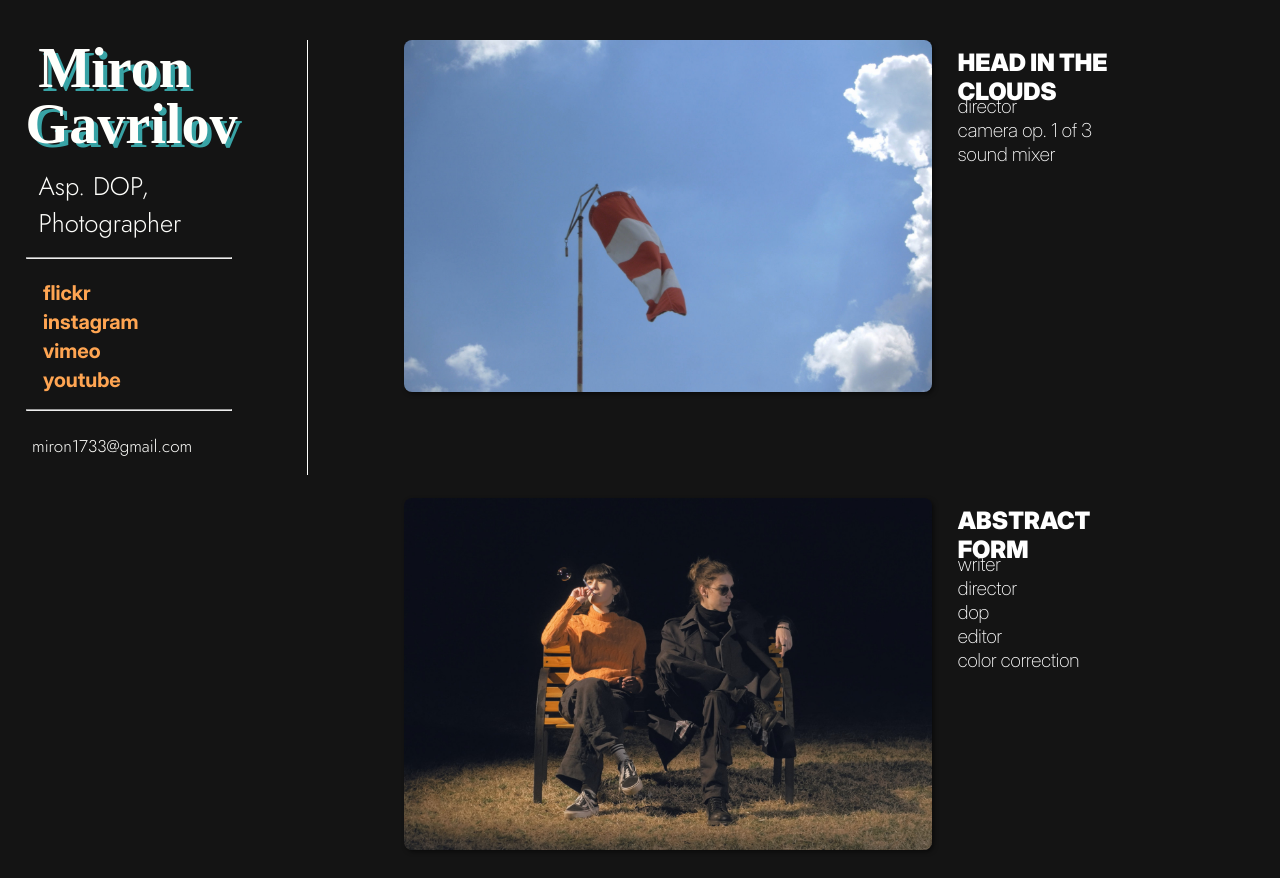
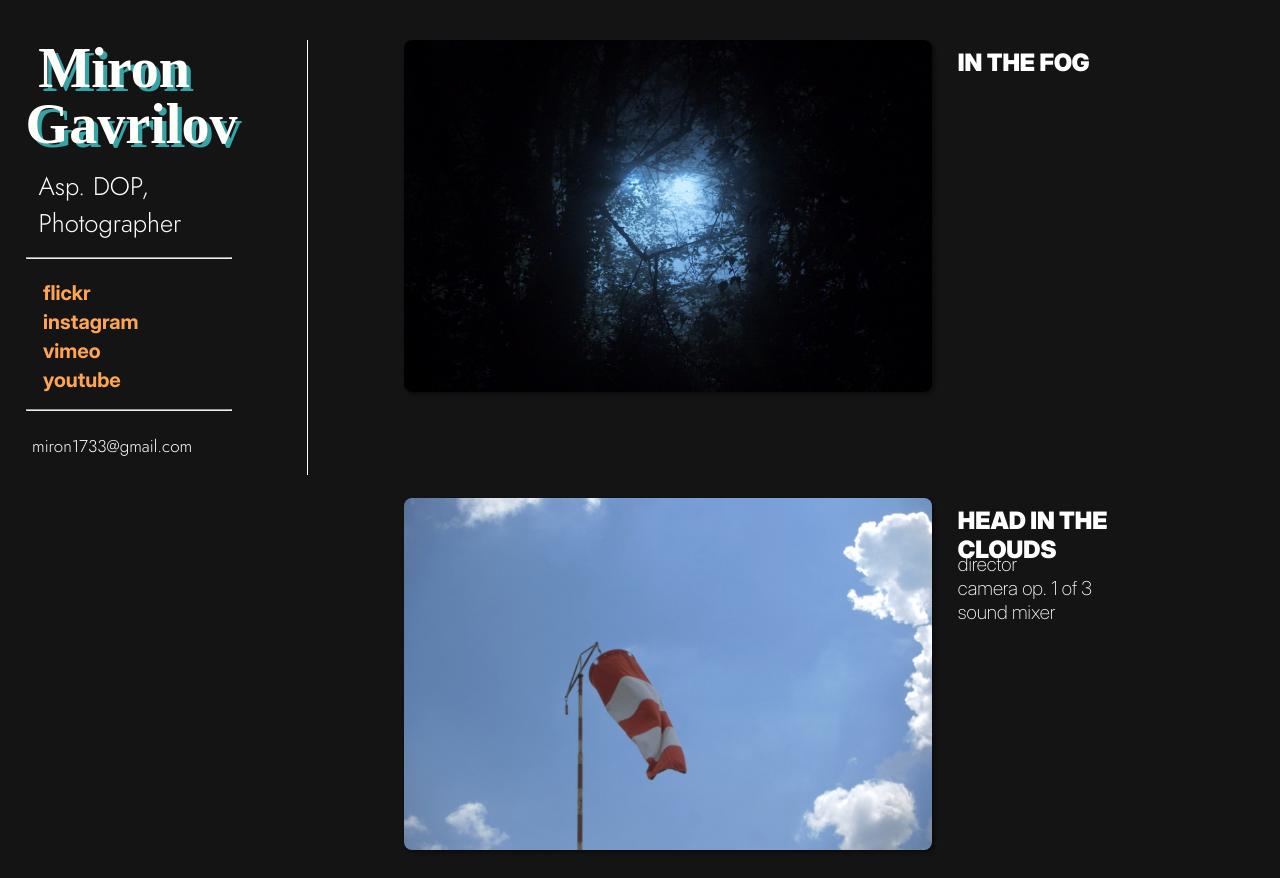
Before and after one commit to satyr-bravo/satyr-bravo.github.io, a plain HTML site: page index.html in a window 1280 px wide. Shown: the top 878 px of the page. Drawn offline with Linux system fonts and the light colour scheme; a web font is replaced by a local one.

Commit message:
Added FOG

```diff
--- a/index.html
+++ b/index.html
@@ -37,6 +37,11 @@
         </p>
     </div>
     <div class="showcase">
+        <a href="https://vimeo.com/1032868686" class="video-link">
+            <img src="./img/thumbnails/fog.jpg">
+            <h2>In the fog</h2>
+            <p></p>
+        </a>
         <a href="https://youtu.be/rCQNGZ8qmqo" class="video-link">
             <img src="./img/thumbnails/hitc.jpg">
             <h2>Head in the clouds</h2>
```
Also changed, not shown: img/thumbnails/fog.jpg (added).
